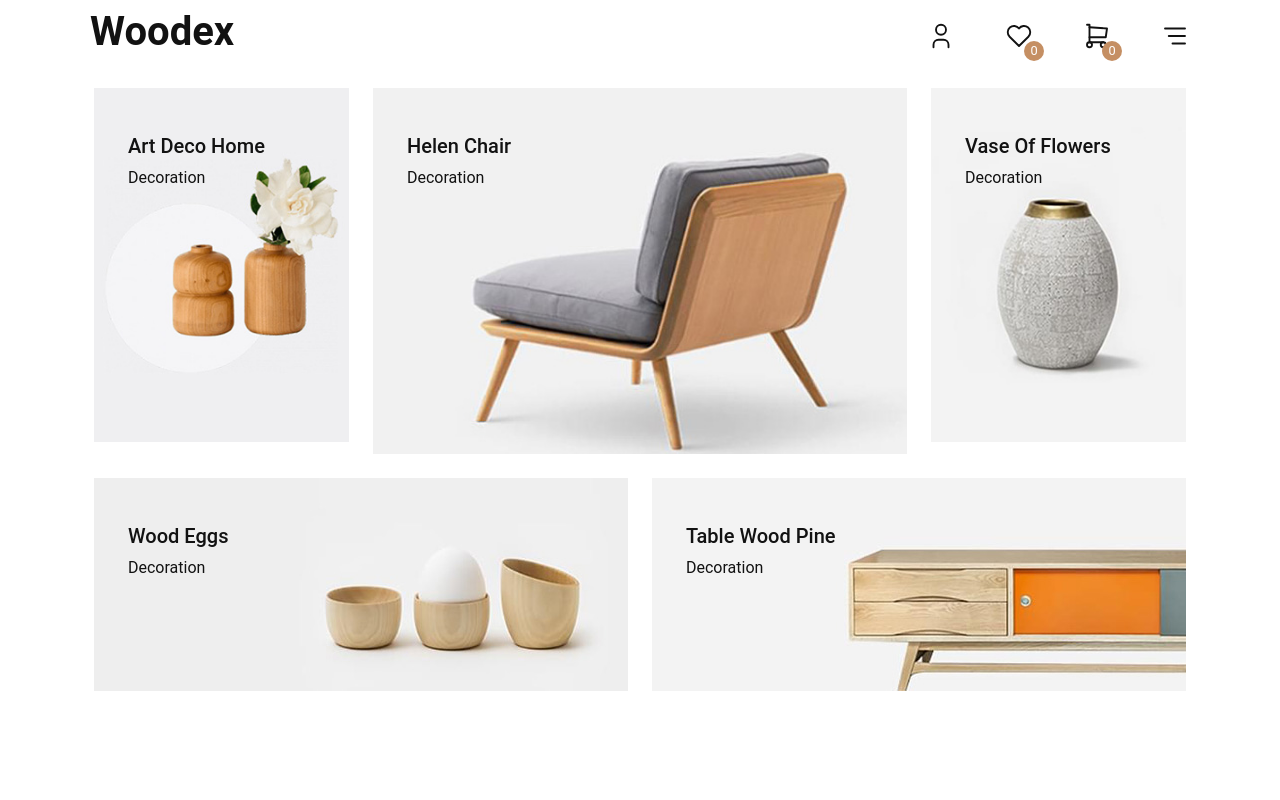
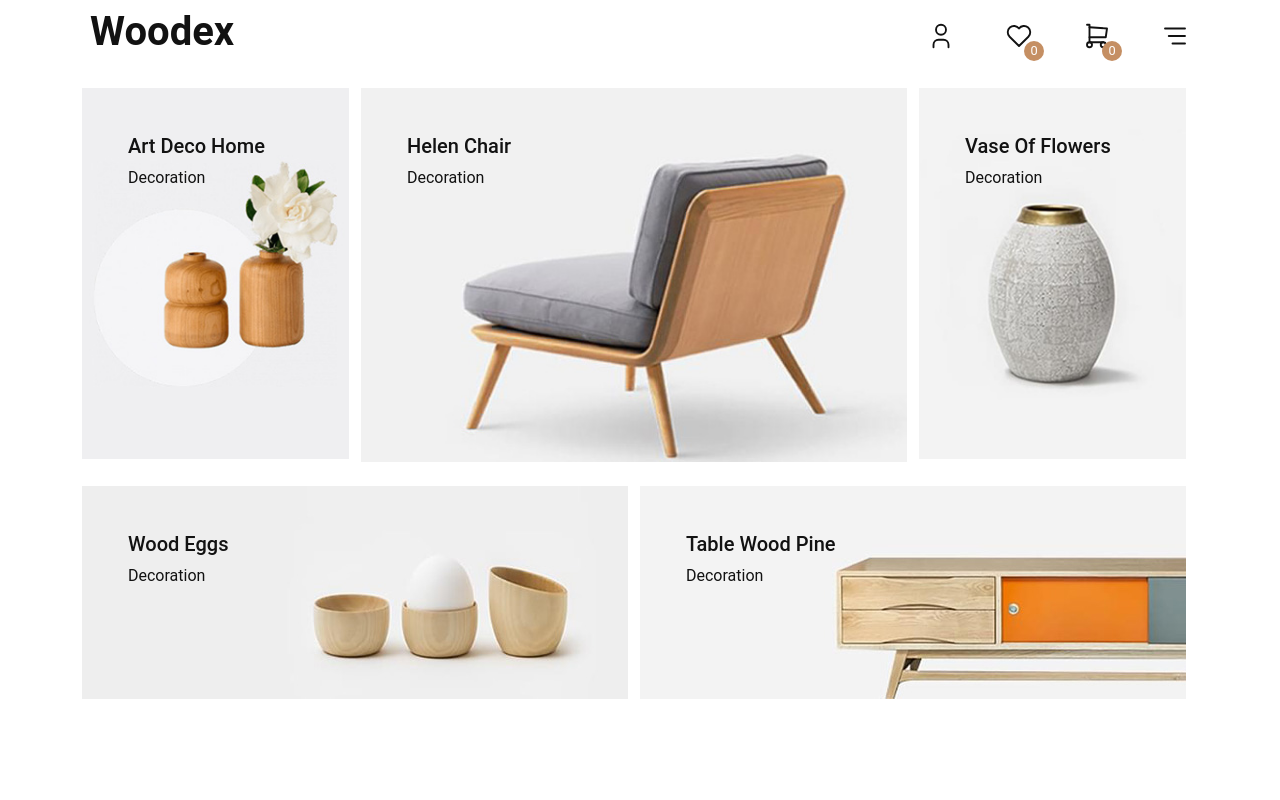
Before and after one commit to alirafatartist/ng-E-Commerce, an Angular app: page / in a window 1280 px wide. Shown: the top 800 px of the page. Built offline with nearby package versions, Linux system fonts and the light colour scheme; a web font is replaced by a local one.

Commit message:
fix home style ✅

```diff
--- a/src/app/Components/home/home.component.scss
+++ b/src/app/Components/home/home.component.scss
@@ -3,6 +3,7 @@
 .product {
   transition: 0.3s;
   overflow: hidden;
+  padding-left: 0;
   img {
     transition: transform 0.5s ease;
   }
```
